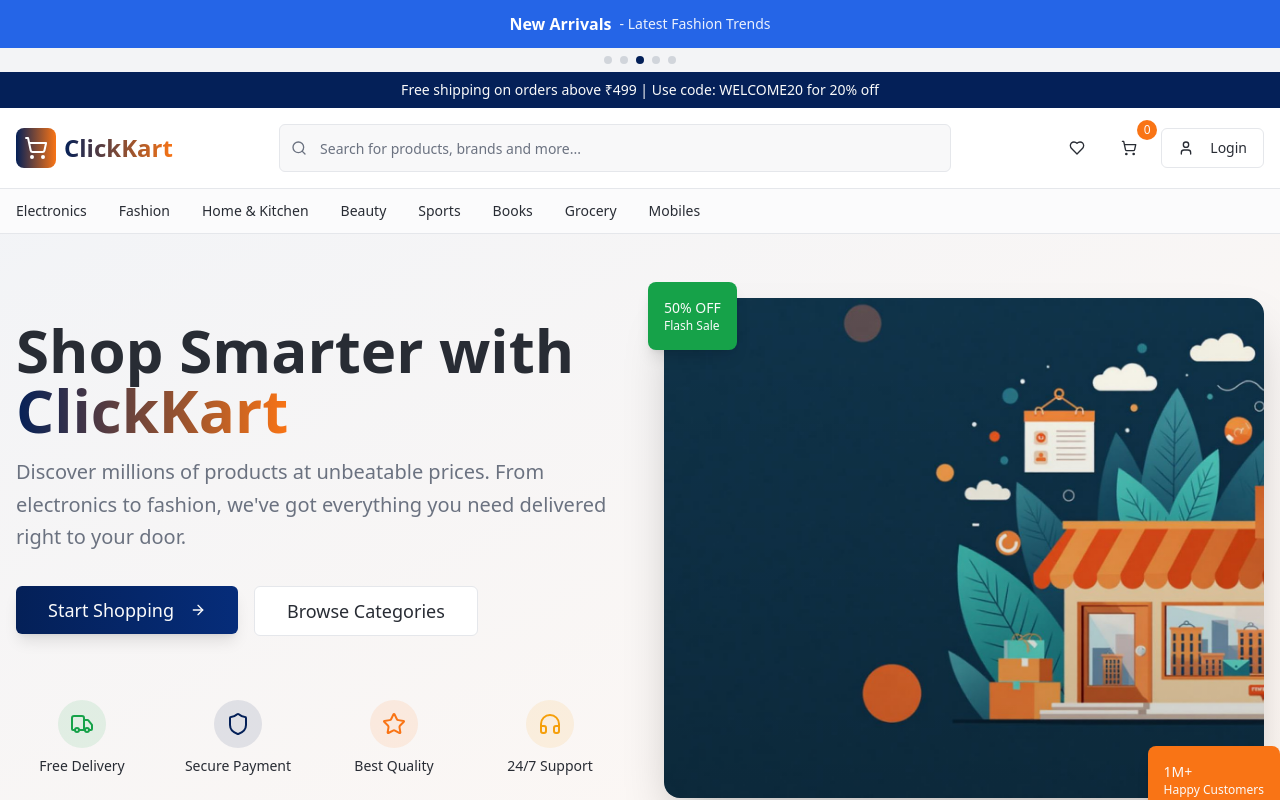
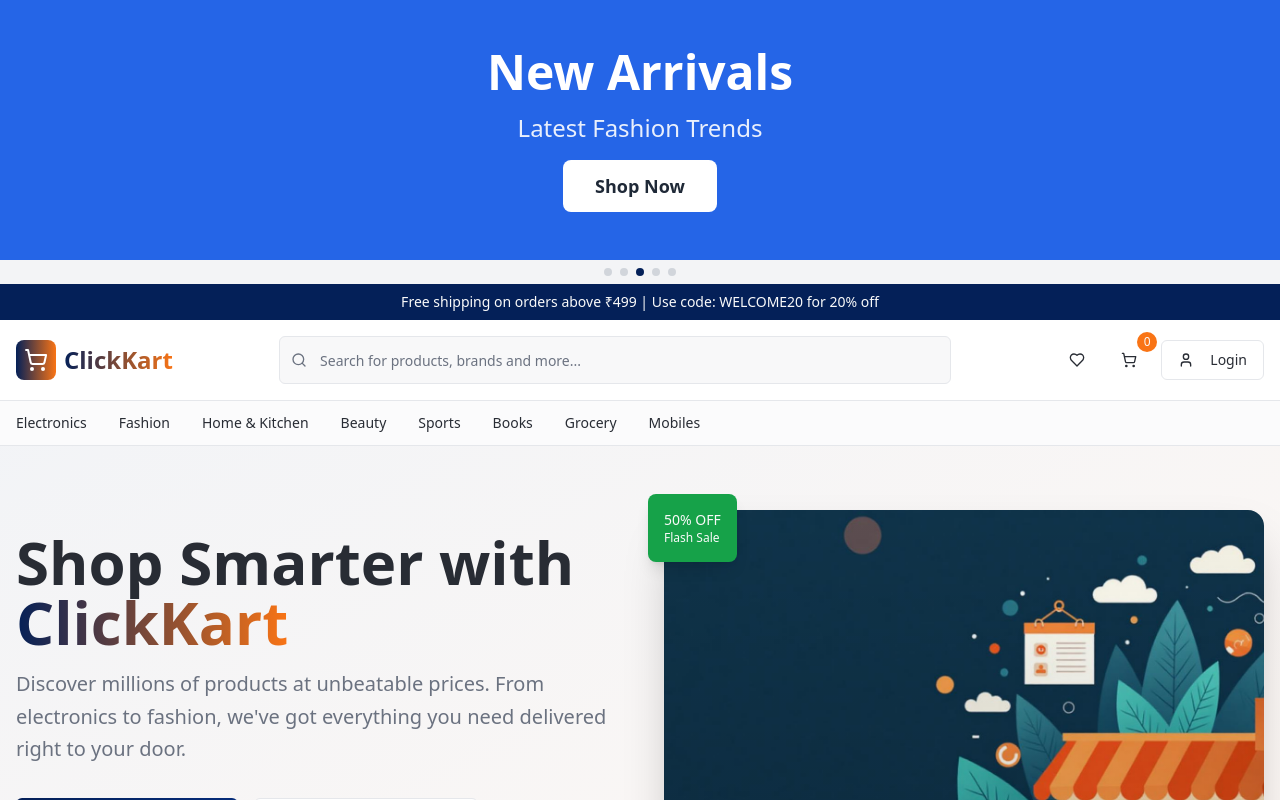
Before and after one commit to babluzzz080-oss/clickkart-ecommerce-launch, a React (Vite) app: page / in a window 1280 px wide. Shown: the top 800 px of the page. Built offline with nearby package versions, Linux system fonts and the light colour scheme; the HTML template or start-up script is replaced by a standard one.

Commit message:
Adjust banner size

```diff
--- a/src/components/TopBanner.tsx
+++ b/src/components/TopBanner.tsx
@@ -46,15 +46,18 @@ const TopBanner = () => {
 
   return (
     <div className="w-full">
-      <div className={`${banners[currentBanner].bg} text-white py-3 px-4 text-center transition-all duration-500`}>
+      <div className={`${banners[currentBanner].bg} text-white py-12 px-4 text-center transition-all duration-500 min-h-[200px] flex items-center`}>
         <div className="container mx-auto">
-          <div className="flex items-center justify-center space-x-2">
-            <span className="font-bold text-sm md:text-base">
+          <div className="space-y-4">
+            <h2 className="text-3xl md:text-5xl font-bold">
               {banners[currentBanner].title}
-            </span>
-            <span className="text-xs md:text-sm opacity-90">
-              - {banners[currentBanner].subtitle}
-            </span>
+            </h2>
+            <p className="text-lg md:text-2xl opacity-90">
+              {banners[currentBanner].subtitle}
+            </p>
+            <button className="bg-white text-gray-800 px-8 py-3 rounded-lg font-semibold text-lg hover:bg-gray-100 transition-colors mt-6">
+              Shop Now
+            </button>
           </div>
         </div>
       </div>
```
